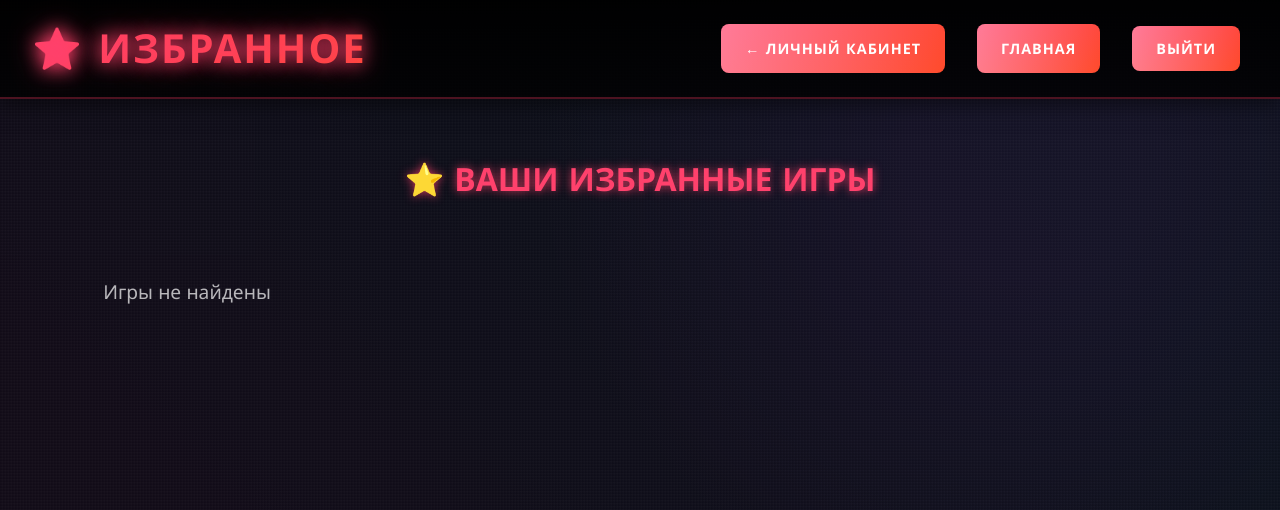
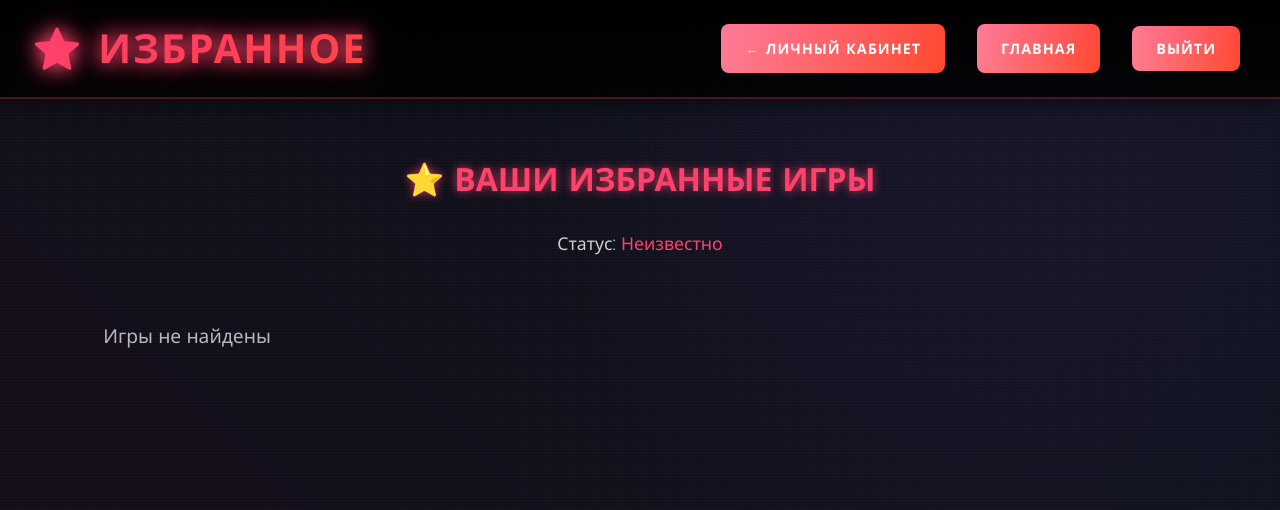
Before and after one commit to TRUE-EGOISTUS/GameVerse, a website: page public/favorites.html in a window 1280 px wide. Shown: the top 510 px of the page. Drawn offline with Linux system fonts and the light colour scheme; no server answers; sample sign-in values are in the browser's storage.

Commit message:
Починка страницы избранных игр(снова)

```diff
--- a/public/favorites.html
+++ b/public/favorites.html
@@ -22,6 +22,7 @@
   <main class="main-content">
     <section class="games-section">
       <h2 class="section-title">⭐ Ваши избранные игры</h2>
+      <p id="userStatus" class="user-status">Статус: <span>Неизвестно</span></p>
       <div class="games-grid" id="favoritesGrid">
         <template id="game-card-template">
           <div class="game-card">
@@ -62,18 +63,28 @@
         }
 
         console.log('Загрузка избранных игр');
-        const response = await fetch('/favorites', {
-          headers: { 'Authorization': `Bearer ${token}` }
-        });
+        const [favoritesResponse, userResponse] = await Promise.all([
+          fetch('/favorites', {
+            headers: { 'Authorization': `Bearer ${token}` }
+          }),
+          fetch('/user-data', {
+            headers: { 'Authorization': `Bearer ${token}` }
+          })
+        ]);
 
-        if (!response.ok) {
-          const error = await response.json();
+        if (!favoritesResponse.ok || !userResponse.ok) {
+          const error = await (favoritesResponse.ok ? userResponse : favoritesResponse).json();
           console.error('Ошибка сервера:', error);
-          throw new Error(error.error || 'Ошибка загрузки избранного');
+          throw new Error(error.error || 'Ошибка загрузки данных');
         }
 
-        const favorites = await response.json();
+        const favorites = await favoritesResponse.json();
+        const user = await userResponse.json();
         console.log('Избранные игры загружены:', favorites);
+
+        const userStatusEl = document.getElementById('userStatus').querySelector('span');
+        userStatusEl.textContent = user.online ? 'Онлайн' : 'Оффлайн';
+
         renderGames(favorites);
       } catch (err) {
         console.error("Ошибка в loadFavorites:", err);
@@ -207,6 +218,17 @@
       text-align: center;
     }
 
+    .user-status {
+      text-align: center;
+      color: rgba(255, 255, 255, 0.8);
+      font-size: 1.1rem;
+      margin-bottom: 1rem;
+    }
+
+    .user-status span {
+      color: #ff416c;
+    }
+
     .games-grid {
       display: grid;
       grid-template-columns: repeat(auto-fill, minmax(250px, 1fr));
```
